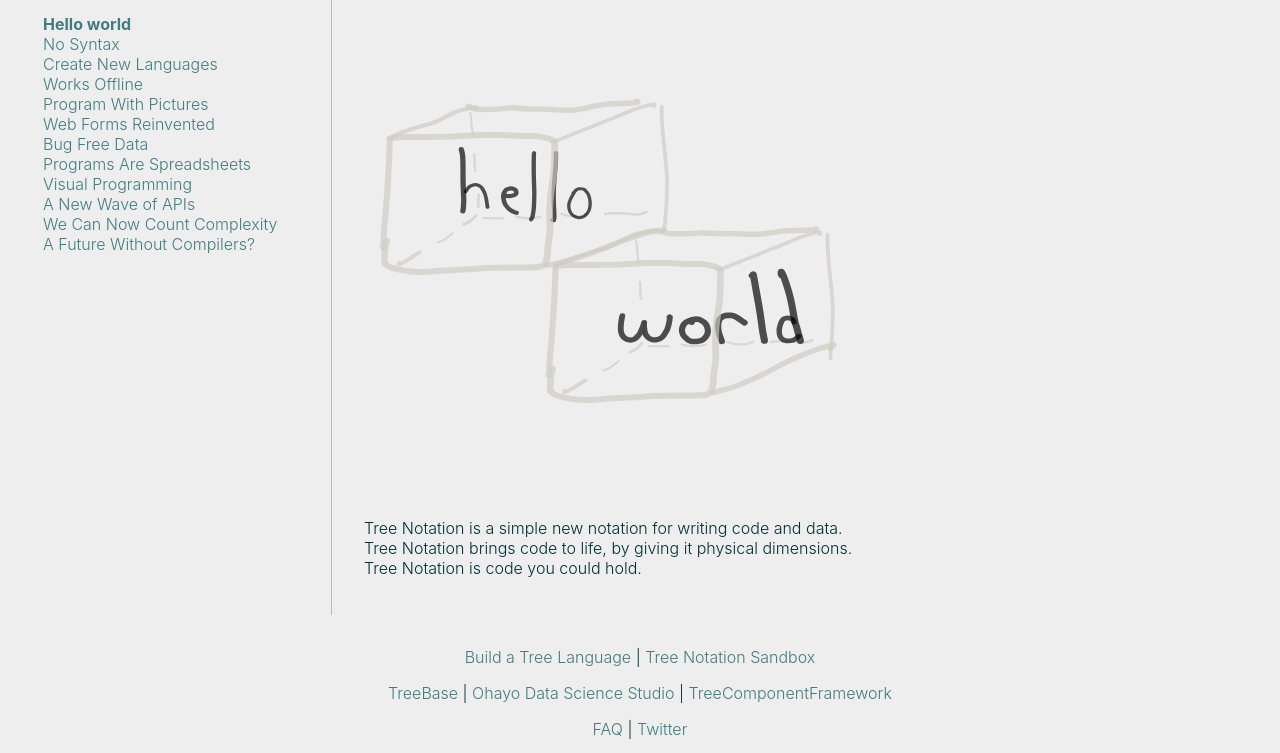
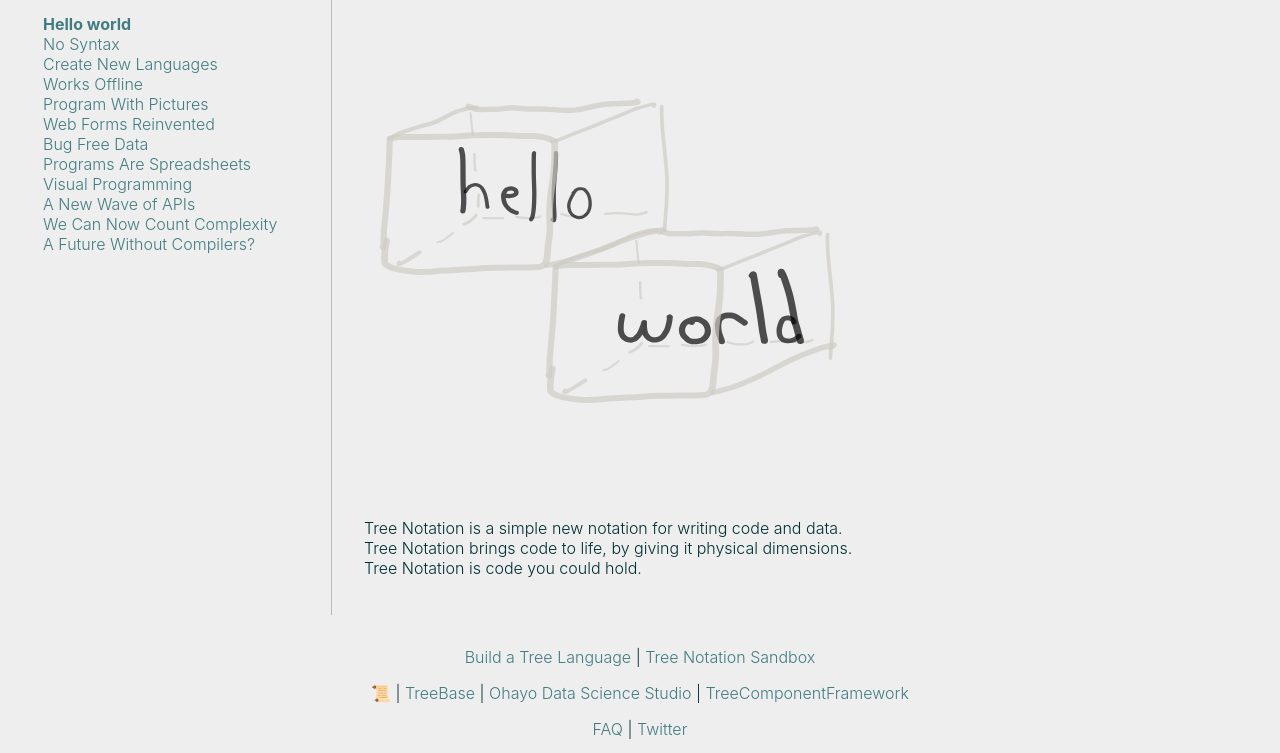
Before and after one commit to breck7/particles.scroll.pub, a plain HTML site: page index.html in a window 1280 px wide. Shown: the part 106-859 px from the top of the page. Drawn offline with Linux system fonts and the light colour scheme.

Commit message:
Update index.html

```diff
--- a/index.html
+++ b/index.html
@@ -203,6 +203,7 @@ aFutureWithoutCompilers
       <a href="https://jtree.treenotation.org/designer/">Build a Tree Language</a> | <a href="https://jtree.treenotation.org/sandbox/">Tree Notation Sandbox</a>
     </p>
     <p>
+            <a href="https://github.com/treenotation/dumbdown/blob/master/scroll/readme.md">📜</a> |
       <a href="https://treebase.treenotation.org/">TreeBase</a> |
       <a href="https://github.com/treenotation/ohayo" title="A Data Science App Powered By Tree Notation">Ohayo Data Science Studio</a> |
       <a href="https://jtree.treenotation.org/treeComponentFramework/">TreeComponentFramework</a>
```
